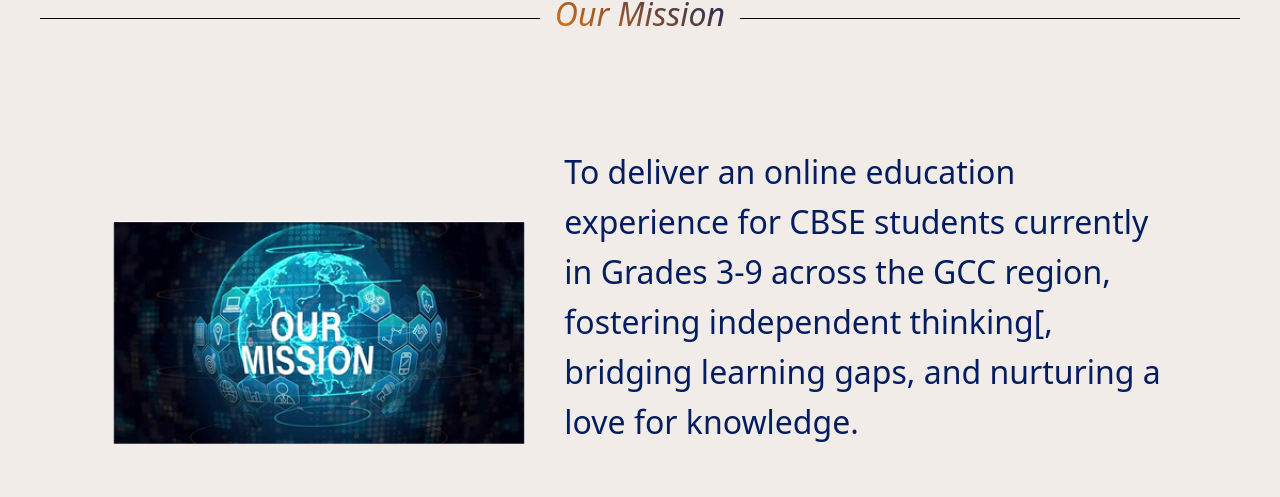
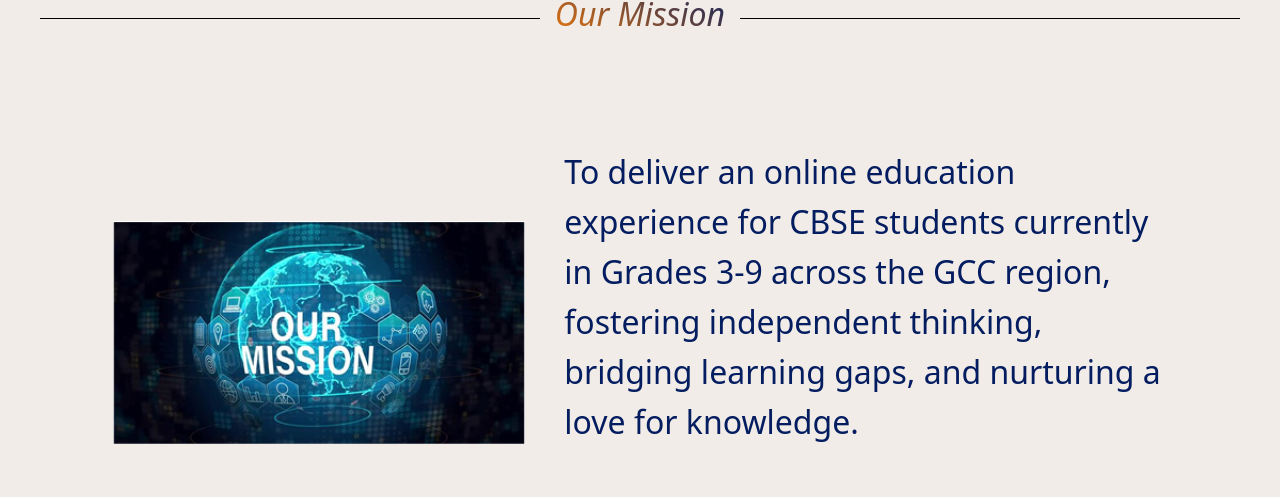
Before and after one commit to dilip2k04/hostinger, a React (Vite) app: page / in a window 1280 px wide. Shown: the part 3287-3784 px from the top of the page. Built offline with nearby package versions, Linux system fonts and the light colour scheme; no server answers.

Commit message:
our mission [ removed

```diff
--- a/src/pages/AboutUs/AboutUs.jsx
+++ b/src/pages/AboutUs/AboutUs.jsx
@@ -11,7 +11,7 @@ export default function AboutUs() {
       img: "/imgs/our mission.jpg",
       title: "Our Mission",
       content:
-        "To deliver an online education experience for CBSE students currently in Grades 3-9 across the GCC region, fostering independent thinking[, bridging learning gaps, and nurturing a love for knowledge.",
+        "To deliver an online education experience for CBSE students currently in Grades 3-9 across the GCC region, fostering independent thinking, bridging learning gaps, and nurturing a love for knowledge.",
       right_pic: false,
       is_content: false,
     },
```
